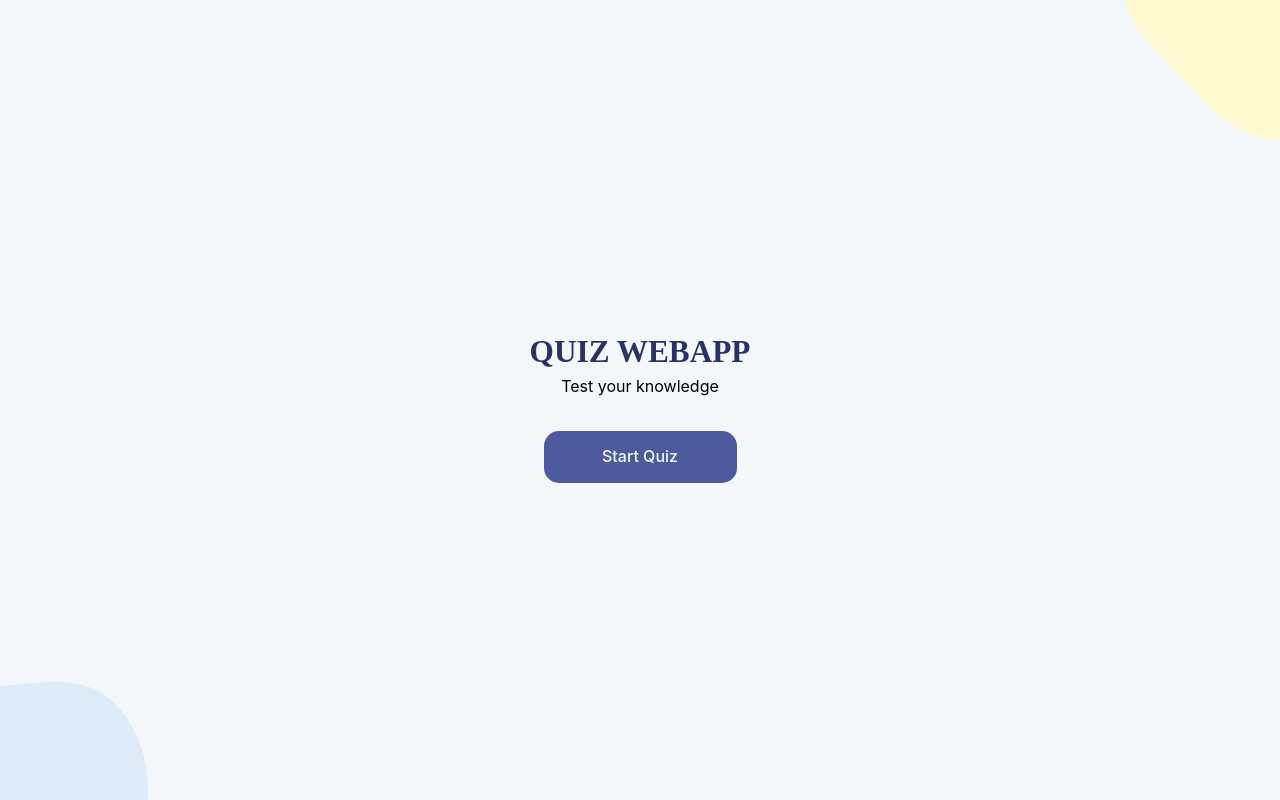
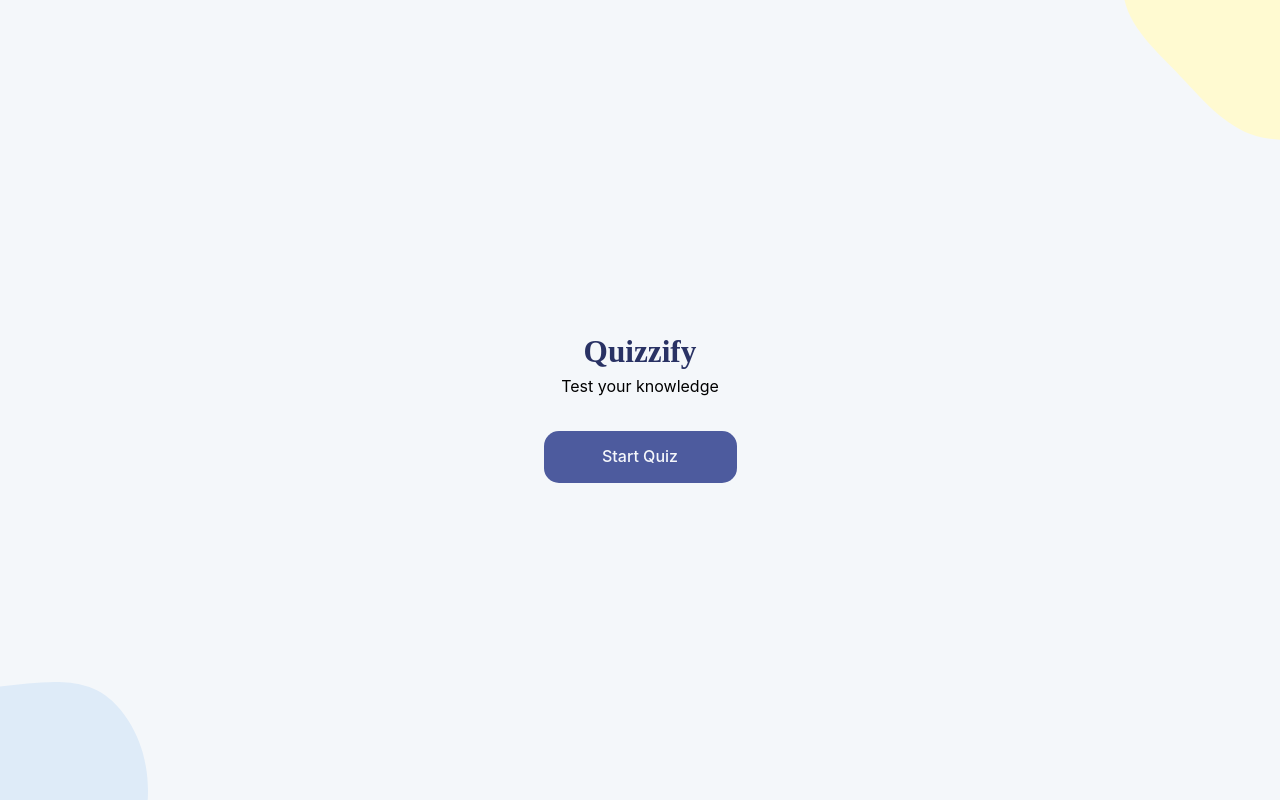
Before and after one commit to ThakurRohitSingh/Quizzify, a React (Vite) app: page / in a window 1280 px wide. Built offline with nearby package versions, Linux system fonts and the light colour scheme.

Commit message:
Add name

```diff
--- a/src/components/LandingPage.jsx
+++ b/src/components/LandingPage.jsx
@@ -5,7 +5,7 @@ const LandingPage = (props) => {
   return (
     <>
     <div className="LandingPage-container">
-        <h1>QUIZ WEBAPP</h1>
+        <h1>Quizzify</h1>
         <p>Test your knowledge</p>
         <button onClick={props.isQuizStarted}>Start Quiz</button>
         <img className="blob-top" src={blobTop} alt="" />
```
